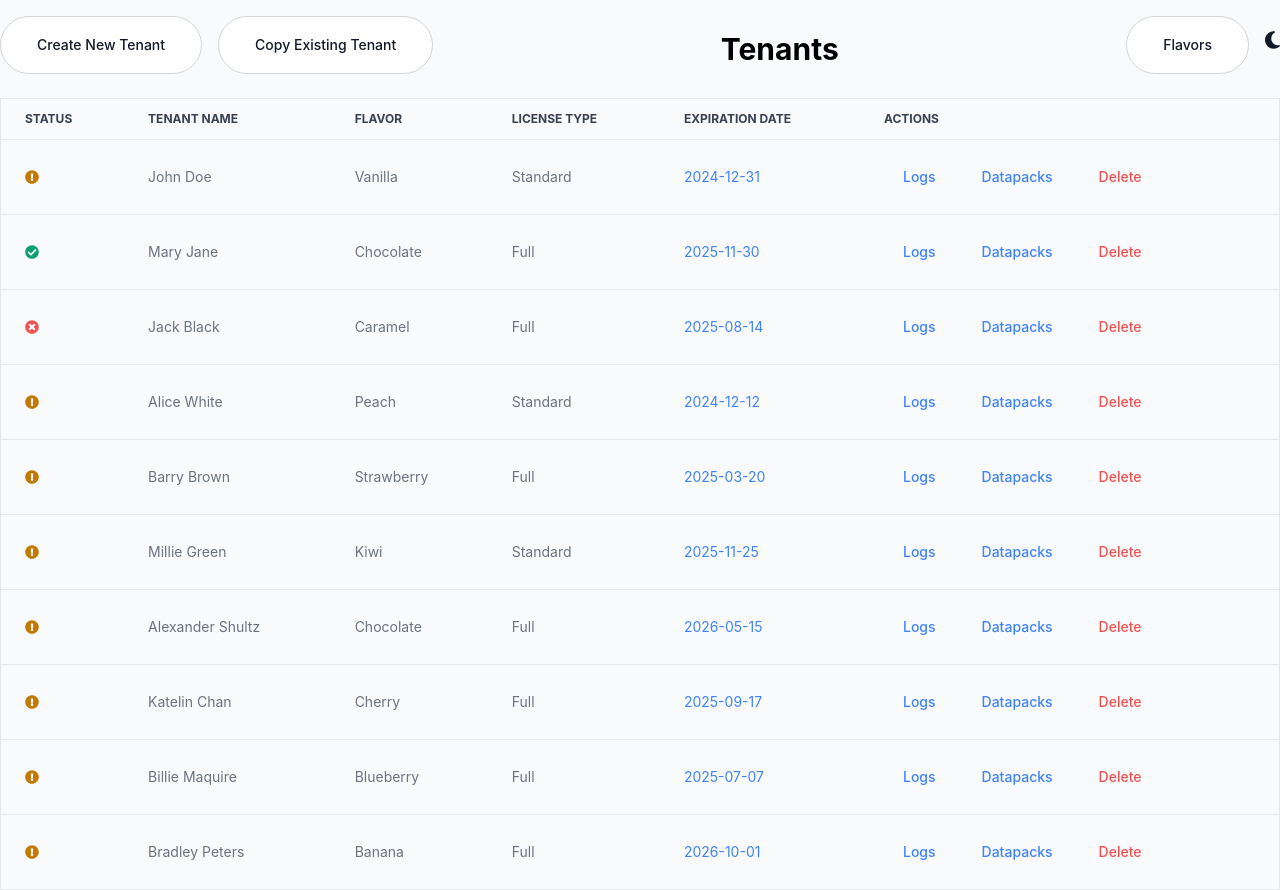
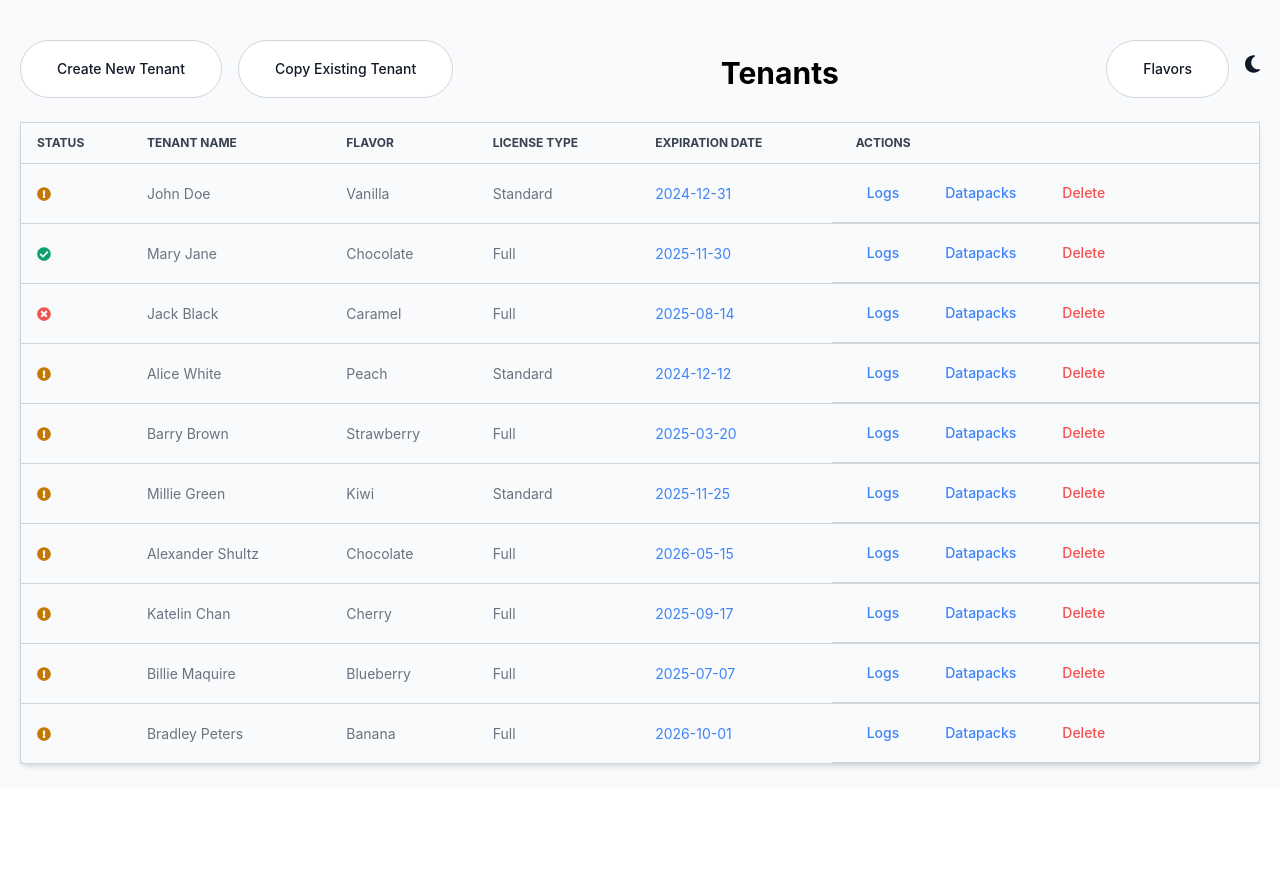
Before and after one commit to bnpetkova/slot-manager, a React (Create React App) app: page / in a window 1280 px wide. After the commit the page ends 800 px from the top, so only its background shows below. Built offline with nearby package versions, Linux system fonts and the light colour scheme.

Commit message:
enhanced the styling of  TenantsPage and TenantTable

```diff
--- a/src/components/TenantTable.js
+++ b/src/components/TenantTable.js
@@ -47,11 +47,11 @@ function TenantTable({ tenants, onDelete, onLogClick, onDatapackClick }) {
 
   return (
     <>
-      <Table className="border-collapse border border-slate-400">
-        <Table.Head className="text-xs text-gray-700 uppercase bg-gray-50 dark:bg-gray-700 dark:text-gray-400">
+      <Table className="min-w-full border-collapse border border-gray-300 rounded-lg shadow-md">
+        <Table.Head className="text-xs text-gray-700 uppercase bg-gray-200 dark:bg-gray-800 dark:text-gray-200">
           <Table.HeadCell
             onClick={() => handleSort("status")}
-            className="cursor-pointer"
+            className="cursor-pointer px-4 py-2 border-b border-gray-300 hover:bg-gray-300 dark:hover:bg-gray-600"
           >
             Status{" "}
             {sortConfig.key === "status" &&
@@ -59,7 +59,7 @@ function TenantTable({ tenants, onDelete, onLogClick, onDatapackClick }) {
           </Table.HeadCell>
           <Table.HeadCell
             onClick={() => handleSort("name")}
-            className="cursor-pointer"
+            className="cursor-pointer px-4 py-2 border-b border-gray-300 hover:bg-gray-300 dark:hover:bg-gray-600"
           >
             Tenant Name{" "}
             {sortConfig.key === "name" &&
@@ -67,7 +67,7 @@ function TenantTable({ tenants, onDelete, onLogClick, onDatapackClick }) {
           </Table.HeadCell>
           <Table.HeadCell
             onClick={() => handleSort("flavor")}
-            className="cursor-pointer"
+            className="cursor-pointer px-4 py-2 border-b border-gray-300 hover:bg-gray-300 dark:hover:bg-gray-600"
           >
             Flavor{" "}
             {sortConfig.key === "flavor" &&
@@ -75,7 +75,7 @@ function TenantTable({ tenants, onDelete, onLogClick, onDatapackClick }) {
           </Table.HeadCell>
           <Table.HeadCell
             onClick={() => handleSort("licenseType")}
-            className="cursor-pointer"
+            className="cursor-pointer px-4 py-2 border-b border-gray-300 hover:bg-gray-300 dark:hover:bg-gray-600"
           >
             License Type{" "}
             {sortConfig.key === "licenseType" &&
@@ -83,7 +83,7 @@ function TenantTable({ tenants, onDelete, onLogClick, onDatapackClick }) {
           </Table.HeadCell>
           <Table.HeadCell
             onClick={() => handleSort("expirationDate")}
-            className="cursor-pointer"
+            className="cursor-pointer px-4 py-2 border-b border-gray-300 hover:bg-gray-300 dark:hover:bg-gray-600"
           >
             Expiration Date{" "}
             {sortConfig.key === "expirationDate" &&
@@ -95,9 +95,9 @@ function TenantTable({ tenants, onDelete, onLogClick, onDatapackClick }) {
           {sortedTenants.map((tenant) => (
             <Table.Row
               key={tenant.id}
-              className="border-collapse border border-slate-400"
+              className="border-collapse border border-gray-300 hover:bg-gray-50 dark:hover:bg-gray-700"
             >
-              <Table.Cell>
+              <Table.Cell className="px-4 py-2 border-b border-gray-300">
                 {tenant.status === "inprogress" && (
                   <LoadingAnimation
                     tenantName={tenant.name}
@@ -123,10 +123,10 @@ function TenantTable({ tenants, onDelete, onLogClick, onDatapackClick }) {
                   />
                 )}
               </Table.Cell>
-              <Table.Cell>{tenant.name}</Table.Cell>
-              <Table.Cell>{tenant.flavor}</Table.Cell>
-              <Table.Cell>{tenant.licenseType}</Table.Cell>
-              <Table.Cell>
+              <Table.Cell className="px-4 py-2 border-b border-gray-300">{tenant.name}</Table.Cell>
+              <Table.Cell className="px-4 py-2 border-b border-gray-300">{tenant.flavor}</Table.Cell>
+              <Table.Cell className="px-4 py-2 border-b border-gray-300">{tenant.licenseType}</Table.Cell>
+              <Table.Cell className="px-4 py-2 border-b border-gray-300">
                 <span
                   className="text-blue-500 cursor-pointer hover:underline"
                   onClick={() => handleExpirationClick(tenant)}
@@ -134,7 +134,7 @@ function TenantTable({ tenants, onDelete, onLogClick, onDatapackClick }) {
                   {tenant.expirationDate}
                 </span>
               </Table.Cell>
-              <Table.Cell className="flex space-x-2">
+              <Table.Cell className="flex space-x-2 px-4 py-2 border-b border-gray-300">
                 <Button
                   onClick={() => onLogClick(tenant.name)}
                   className="text-blue-500 bg-transparent hover:text-blue-700"
--- a/src/pages/TenantsPage.js
+++ b/src/pages/TenantsPage.js
@@ -38,7 +38,6 @@ function TenantsPage() {
   const closeUnifiedModal = () => setIsModalOpen(false);
 
   const handleAddTenant = (newTenant) => {
-    debugger;
     setTemporaryTenant(newTenant);
     setIsCreating(true);
     setShowCreationLog(false);
@@ -73,7 +72,6 @@ function TenantsPage() {
   };
 
   const handleTenantClick = (tenantName) => {
-    console.log(`Tenant clicked: ${tenantName}`);
     setSelectedTenantLog({
       tenantName,
       messages: [
@@ -89,7 +87,6 @@ function TenantsPage() {
   };
 
   const handleDatapackClick = (tenantName) => {
-    console.log(`Datapacks clicked for: ${tenantName}`);
     setSelectedTenantForDatapacks(tenantName);
     setIsDatapacksModalOpen(true);
   };
@@ -98,9 +95,9 @@ function TenantsPage() {
 
   return (
     <div className={isDarkMode ? "dark" : ""}>
-      <div className="min-h-screen bg-gray-50 dark:bg-gray-900">
-        <div className="flex items-center justify-between mb-4 ">
-          <div className="flex space-x-2 ">
+      <div className="min-h-screen bg-gray-50 dark:bg-gray-900 px-5 py-6">
+        <div className="flex items-center justify-between mb-4">
+          <div className="flex space-x-2">
             <Button
               className="text-gray-900 bg-white border border-gray-300 focus:outline-none hover:bg-gray-100 focus:ring-4 focus:ring-gray-100 font-medium rounded-full text-sm px-5 py-2.5 me-2 mb-2 mt-4 dark:bg-gray-800 dark:text-white dark:border-gray-600 dark:hover:bg-gray-700 dark:hover:border-gray-600 dark:focus:ring-gray-700"
               onClick={openUnifiedModal}
@@ -109,17 +106,13 @@ function TenantsPage() {
             </Button>
             <CopyExistingTenant />
           </div>
-         <div className="">
-        <h2 className="flex-grow text-center text-3xl font-bold dark:text-white mt-4 ">
-          Tenants
+          <h2 className="flex-grow text-center text-3xl font-bold dark:text-white mt-4">
+            Tenants
           </h2>
-          </div>
-
           <div className="flex items-center space-x-2">
             <Button className="ml-4 text-gray-900 bg-white border border-gray-300 focus:outline-none hover:bg-gray-100 focus:ring-4 focus:ring-gray-100 font-medium rounded-full text-sm px-5 py-2.5 me-2 mb-2 mt-4 dark:bg-gray-800 dark:text-white dark:border-gray-600 dark:hover:bg-gray-700 dark:hover:border-gray-600 dark:focus:ring-gray-700">
               Flavors
             </Button>
-
             <button
               className="ml-4 text-gray-900 dark:text-gray-100 focus:outline-none"
               onClick={toggleDarkMode}
```
